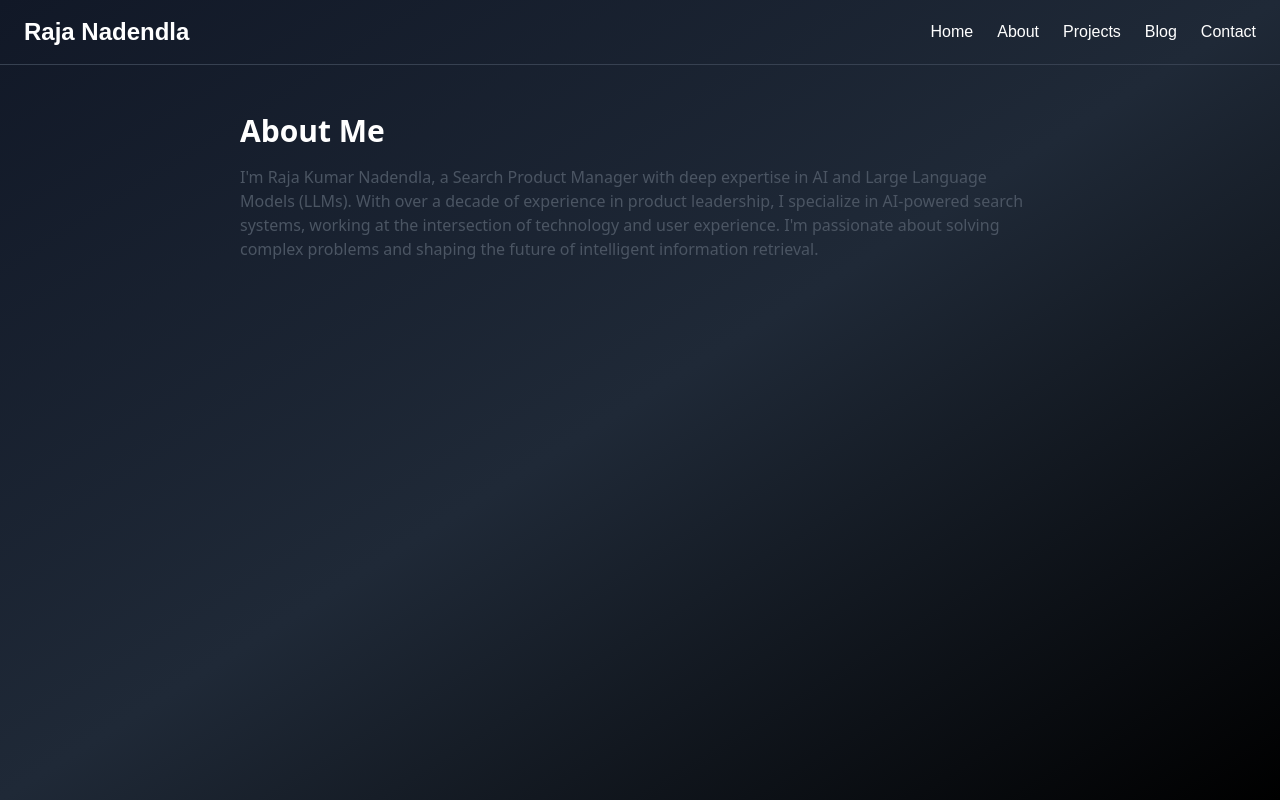
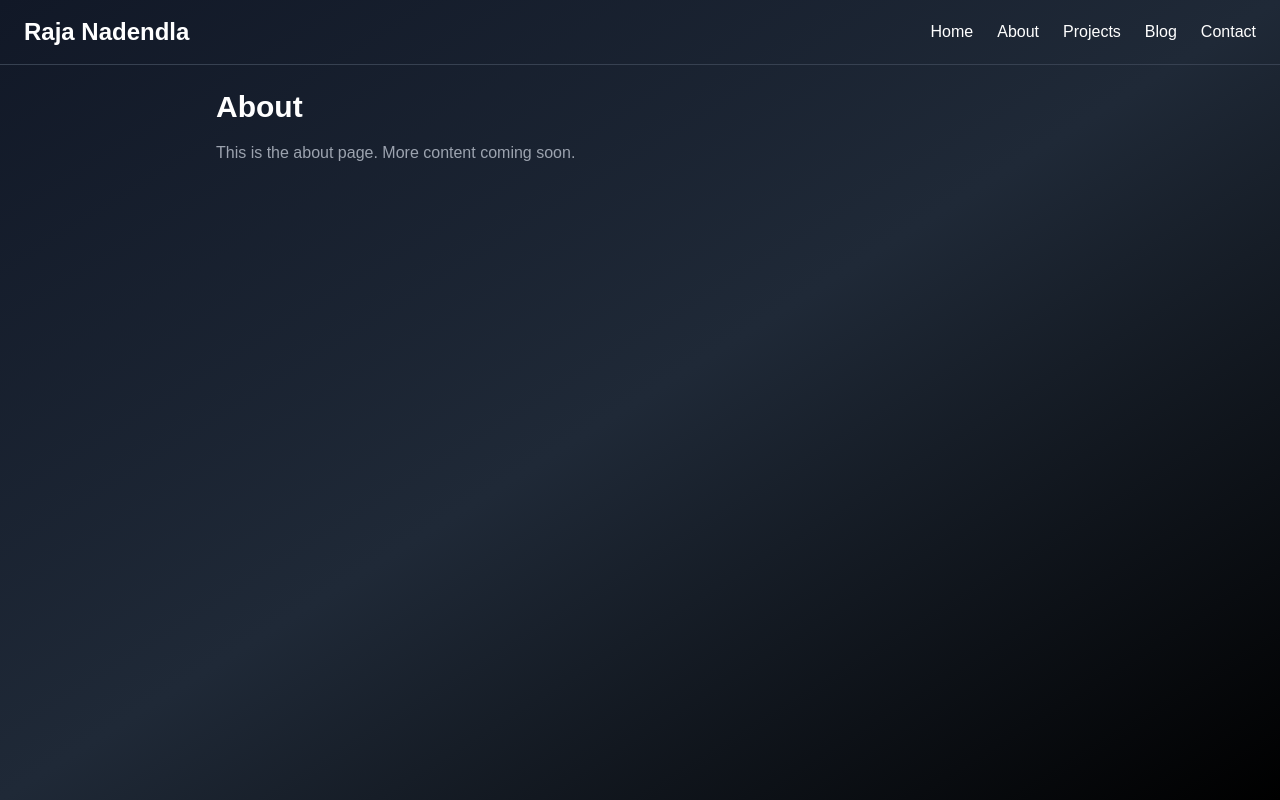
Before and after one commit to RajaNadendla/Portfolio, a Next.js app: page /about in a window 1280 px wide. Built offline with nearby package versions, Linux system fonts and the light colour scheme.

Commit message:
Update about.js

```diff
--- a/pages/about.js
+++ b/pages/about.js
@@ -1,13 +1,8 @@
 export default function About() {
   return (
-    <main className="p-6 font-sans">
-      <h1 className="text-3xl font-bold mb-4">About Me</h1>
-      <p className="text-md text-gray-600">
-        I'm Raja Kumar Nadendla, a Search Product Manager with deep expertise in AI and Large Language Models (LLMs).
-        With over a decade of experience in product leadership, I specialize in AI-powered search systems, working at the
-        intersection of technology and user experience. I'm passionate about solving complex problems and shaping the
-        future of intelligent information retrieval.
-      </p>
-    </main>
+    <div className="text-white">
+      <h1 className="text-3xl font-bold mb-4">About</h1>
+      <p className="text-gray-400">This is the about page. More content coming soon.</p>
+    </div>
   );
 }
```
